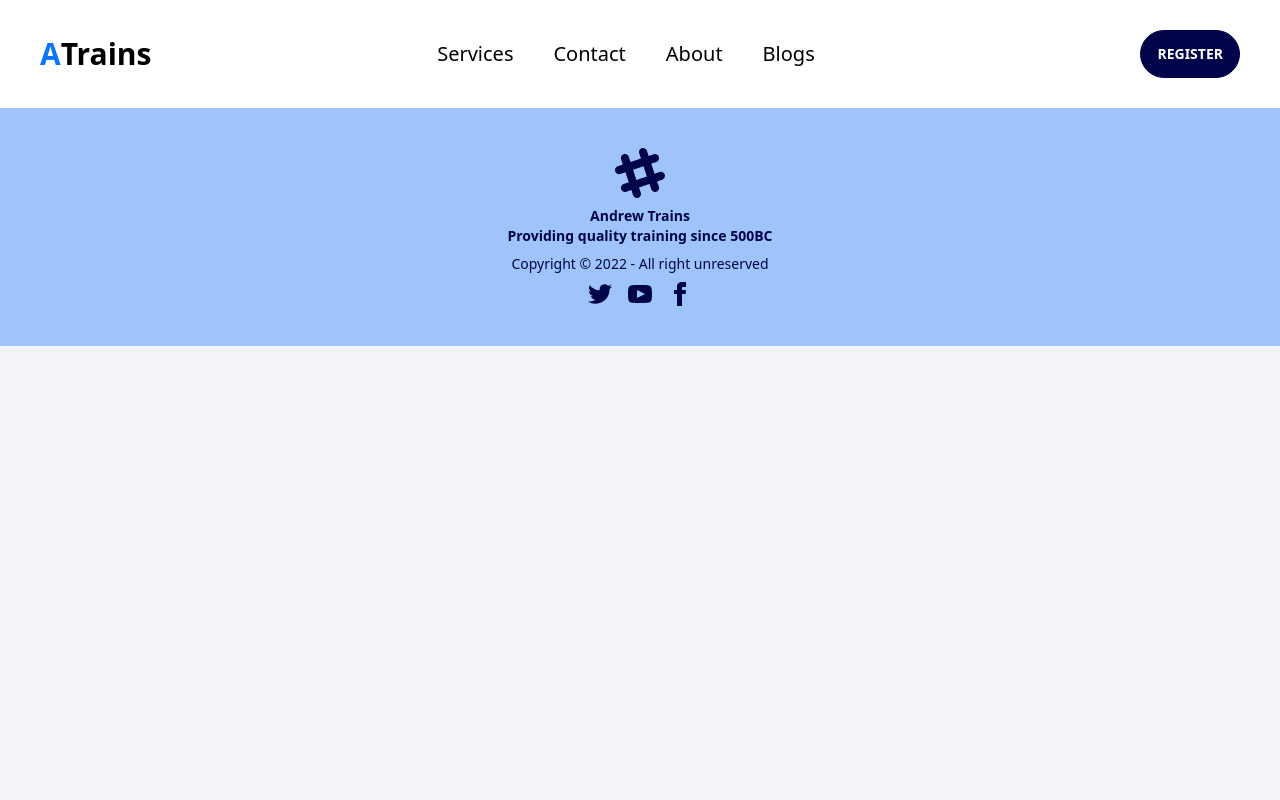
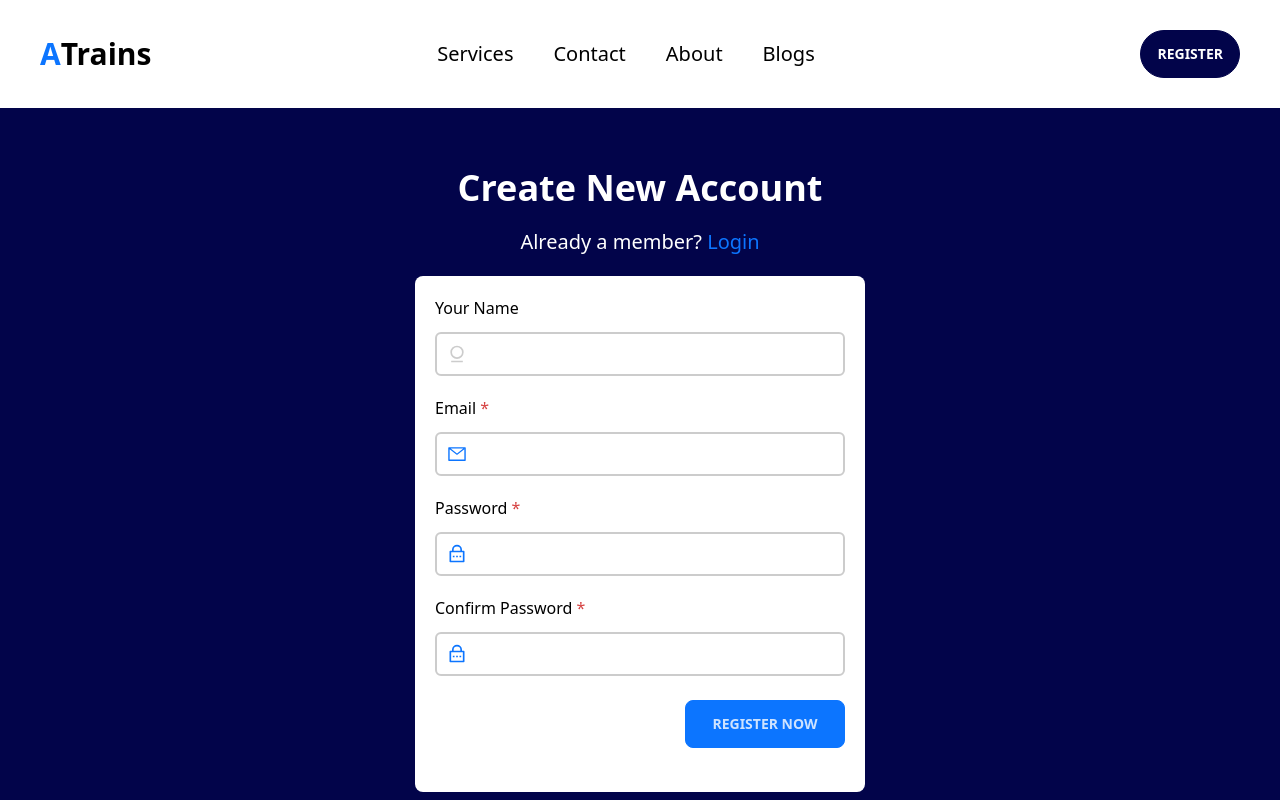
Before and after one commit to AbuFattah/gym-trainer, a React (Vite) app: page /register in a window 1280 px wide. Shown: the top 800 px of the page. Built offline with nearby package versions, Linux system fonts and the light colour scheme.

Commit message:
register page added

```diff
--- a/package.json
+++ b/package.json
@@ -14,6 +14,7 @@
     "react-firebase-hooks": "^5.0.3",
     "react-icons": "^4.3.1",
     "react-router-dom": "6",
+    "react-router-hash-link": "^2.4.3",
     "react-toastify": "^8.2.0",
     "vite-plugin-svgr": "^1.1.0"
   },
--- a/src/App.jsx
+++ b/src/App.jsx
@@ -4,12 +4,16 @@ import Header from "./components/Header";
 import Banner from "./components/Banner";
 import Footer from "./components/Footer";
 import Home from "./pages/Home";
+import Blogs from "./pages/Blogs";
+import Register from "./pages/Register";
 function App() {
   return (
     <>
       <Header />
       <Routes>
         <Route path={"/"} element={<Home />} />
+        <Route path="/blogs" element={<Blogs />} />
+        <Route path="/register" element={<Register />} />
       </Routes>
       <Footer />
     </>
--- a/src/components/Footer.jsx
+++ b/src/components/Footer.jsx
@@ -3,8 +3,8 @@ import React from "react";
 const Footer = () => {
   const footerYear = new Date().getFullYear();
   return (
-    <footer className="bg-primary footer">
-      <footer className="footer footer-center p-10 bg-accent text-primary">
+    <footer className="">
+      <footer className="footer footer-center p-10 bg-neutral text-accent">
         <div>
           <svg
             width="50"
--- a/src/components/Header.jsx
+++ b/src/components/Header.jsx
@@ -1,10 +1,12 @@
 import React, { useState } from "react";
-import { Link, useLocation } from "react-router-dom";
+import { Link, useLocation, useNavigate } from "react-router-dom";
+import { HashLink } from "react-router-hash-link";
 import { HiMenuAlt3 as HamIcon } from "react-icons/hi";
 import { AiOutlineCloseCircle as CloseIcon } from "react-icons/ai";
 const Header = () => {
   const location = useLocation();
   const [show, setShow] = useState(false);
+  const navigate = useNavigate();
   return (
     <>
       <header className="text-black sticky w-full top-0 z-20 bg-white">
@@ -24,16 +26,16 @@ const Header = () => {
             />
             <ul className="flex flex-col md:flex-row gap-10 text-xl">
               <li>
-                <Link
+                <HashLink
                   className={`${
-                    location.pathname === "/services"
+                    location.pathname === "/#services"
                       ? "text-secondary"
                       : "text-black"
                   }`}
-                  to="services"
+                  to="/#services"
                 >
                   Services
-                </Link>
+                </HashLink>
               </li>
               <li>
                 <Link
@@ -78,7 +80,12 @@ const Header = () => {
               </li>
             </ul>
           </nav>
-          <button className="btn btn-primary text-white btn-md rounded-full">
+          <button
+            onClick={() => {
+              navigate("/register");
+            }}
+            className="btn btn-primary text-white btn-md rounded-full"
+          >
             Register
           </button>
           <HamIcon
--- a/src/components/Services/Services.jsx
+++ b/src/components/Services/Services.jsx
@@ -10,7 +10,7 @@ const Services = () => {
   }, []);
 
   return (
-    <div className="container mx-auto px-4">
+    <div className="container mx-auto px-4" id="services">
       <h1 className="text-3xl uppercase text-secondary text-center my-10">
         Services
       </h1>
--- a/src/index.css
+++ b/src/index.css
@@ -2,11 +2,16 @@
 @tailwind components;
 @tailwind utilities;
 
-@layer components {
+/* @layer components {
   .banner {
     min-height: 100vh;
     background-image: url("./assets/images/banner-img.png");
     background-repeat: no-repeat;
     background-size: cover;
   }
+} */
+
+.required-field::after {
+  content: " * ";
+  color: #d64343;
 }
--- a/src/pages/Blogs.jsx
+++ b/src/pages/Blogs.jsx
@@ -2,12 +2,12 @@ import React from "react";
 
 const Blogs = () => {
   return (
-    <div className="bg-accent">
-      <div>
-        <p className="text-semibold text-lg">
+    <div className="container mx-auto  px-8 text-lg">
+      <div className="my-5">
+        <h1 className="font-bold text-2xl my-2">
           Difference between authorization and authentication?
-        </p>
-        <ul className="list-disc">
+        </h1>
+        <ul className="list-disc pl-5">
           <li>
             Authorization is a process which determines the level of access a
             user has to certain files and application
@@ -18,8 +18,8 @@ const Blogs = () => {
         </ul>
       </div>
 
-      <div>
-        <p className="text-semibold text-lg">
+      <div className="my-5">
+        <p className="font-bold text-2xl my-2">
           Why are you using firebase? What other options do you have to
           implement authentication?
         </p>
@@ -40,8 +40,8 @@ const Blogs = () => {
         </p>
       </div>
 
-      <div>
-        <p className="text-lg text-bold">
+      <div className="my-5">
+        <p className="font-bold text-2xl my-2">
           What other services does firebase provide other than authentication?
         </p>
 
@@ -49,7 +49,7 @@ const Blogs = () => {
           Firebase is considered as a Backend-as-a-Service (BaaS) which allows
           users to connect a full fledged backend with minimal code. Services
           that firebase offers, include:
-          <ul className="list-disc">
+          <ul className="list-disc placeholder-red-50">
             <li>Authentication</li>
             <li>Hosting</li>
             <li>Realtime Database</li>
--- a/src/pages/Contact.jsx
+++ b/src/pages/Contact.jsx
@@ -2,9 +2,11 @@ import React from "react";
 
 const Contact = () => {
   return (
-    <div>
+    <section className="bg-accent">
+      <h1 className="font-bold text-center text-2xl">Contact Us</h1>
+      <p></p>
       <h1>Contact</h1>
-    </div>
+    </section>
   );
 };
 
--- a/src/pages/Register.jsx
+++ b/src/pages/Register.jsx
@@ -1,9 +1,138 @@
-import React from "react";
-
+import React, { useRef, useState } from "react";
+import googleIcon from "../assets/images/svg/googleIcon.svg";
+import {
+  RiUser4Line as User,
+  RiLockPasswordLine as Lock,
+} from "react-icons/ri";
+import { AiOutlineMail as Email } from "react-icons/ai";
+import { Link } from "react-router-dom";
 const Register = () => {
+  const [focus, setFocus] = useState({
+    email: false,
+    name: false,
+    password: false,
+    passwordConfirm: false,
+  });
+  const nameRef = useRef();
+  const emailRef = useRef();
   return (
-    <div>
-      <h1>Register</h1>
+    <div className="bg-primary p-10 text-white">
+      <h1 className="font-semibold text-4xl text-center my-5">
+        Create New Account
+      </h1>
+      <h1 className=" text-xl text-center my-5">
+        Already a member?{" "}
+        <Link to="/login" className="text-secondary">
+          Login
+        </Link>
+      </h1>
+      <div className="container mx-auto px-4 flex items-center justify-center">
+        <form className="p-5 rounded-lg bg-white text-black max-w-[450px] w-full">
+          <div className="form-group">
+            <label htmlFor=" name">Your Name</label>
+            <div className="relative">
+              <input
+                ref={nameRef}
+                name="name"
+                onFocus={setFocus.bind(null, { ...focus, name: true })}
+                onBlur={setFocus.bind(null, { ...focus, name: false })}
+                type="text"
+                className={`outline-none mt-3 block border-2 focus:border-secondary border-gray  rounded-md pl-10 py-2 w-full`}
+              />
+              <User
+                className={`absolute left-3 top-3 text-xl ${
+                  focus.name ? "text-secondary" : "text-gray"
+                }`}
+              />
+            </div>
+          </div>
+          <div className="form-group mt-5">
+            <label className="required-field" htmlFor="email">
+              Email
+            </label>
+            <div className="relative">
+              <input
+                required
+                name="email"
+                ref={emailRef}
+                type="email"
+                onFocus={setFocus.bind(null, { ...focus, email: true })}
+                onBlur={setFocus.bind(null, { ...focus, email: false })}
+                className={`outline-none focus:border-secondary border-gray mt-3 block border-2  rounded-md pl-10 py-2 w-full`}
+              />
+              <Email
+                className={`text-secondary absolute left-3 top-3 text-xl ${
+                  focus.email ? "text-secondary" : "text-gray"
+                }`}
+              />
+            </div>
+          </div>
+          <div className="form-group mt-5">
+            <label className="required-field" htmlFor="password">
+              Password
+            </label>
+            <div className="relative">
+              <input
+                required
+                ref={emailRef}
+                type="password"
+                name="password"
+                onFocus={setFocus.bind(null, { ...focus, password: true })}
+                onBlur={setFocus.bind(null, { ...focus, password: false })}
+                className={`outline-none focus:border-secondary border-gray mt-3 block border-2  rounded-md pl-10 py-2 w-full`}
+              />
+              <Lock
+                className={`text-secondary absolute left-3 top-3 text-xl ${
+                  focus.password ? "text-secondary" : "text-gray"
+                }`}
+              />
+            </div>
+          </div>
+          <div className="form-group mt-5">
+            <label className="required-field" htmlFor="confirmPassword">
+              Confirm Password
+            </label>
+            <div className="relative">
+              <input
+                required
+                ref={emailRef}
+                type="password"
+                name="confirmPassword"
+                onFocus={setFocus.bind(null, {
+                  ...focus,
+                  confirmPassword: true,
+                })}
+                onBlur={setFocus.bind(null, {
+                  ...focus,
+                  confirmPassword: false,
+                })}
+                className={`outline-none focus:border-secondary border-gray mt-3 block border-2  rounded-md pl-10 py-2 w-full`}
+              />
+              <Lock
+                className={`text-secondary absolute left-3 top-3 text-xl ${
+                  focus.confirmPassword ? "text-secondary" : "text-gray"
+                }`}
+              />
+            </div>
+          </div>
+          <div className="text-right">
+            <button className="btn btn-secondary my-6 w-40 inline">
+              Register Now
+            </button>
+          </div>
+        </form>
+      </div>
+      <div className="flex gap-2 mt-5 items-center justify-center text-slate-400">
+        <div className="w-[100px] h-[2px] bg-slate-400"></div>
+        <p>OR</p>
+        <div className="w-[100px] h-[2px] bg-slate-400"></div>
+      </div>
+      <p className="text-center my-3 text-slate-400">
+        {location.pathname === "/register" ? "Sign Up" : "Sign In"} with
+      </p>
+      <button className="flex items-center justify-center bg-white p-2 rounded-full mx-auto mt-5">
+        <img className="w-8 h-8" src={googleIcon} alt="google" />
+      </button>
     </div>
   );
 };
--- a/tailwind.config.js
+++ b/tailwind.config.js
@@ -1,7 +1,11 @@
 module.exports = {
   content: ["./index.html", "./src/**/*.{vue,js,ts,jsx,tsx}"],
   theme: {
-    extend: {},
+    extend: {
+      colors: {
+        gray: "#ccc",
+      },
+    },
   },
   daisyui: {
     themes: [
@@ -13,7 +17,7 @@ module.exports = {
 
           accent: "#9ec4fb",
 
-          neutral: "#fff",
+          neutral: "#142F43",
 
           "base-100": "#f2f4f8",
 
```
Also changed, not shown: src/assets/images/svg/googleIcon.svg (added), 1 other file (tests, documents, lock files or other folders).
